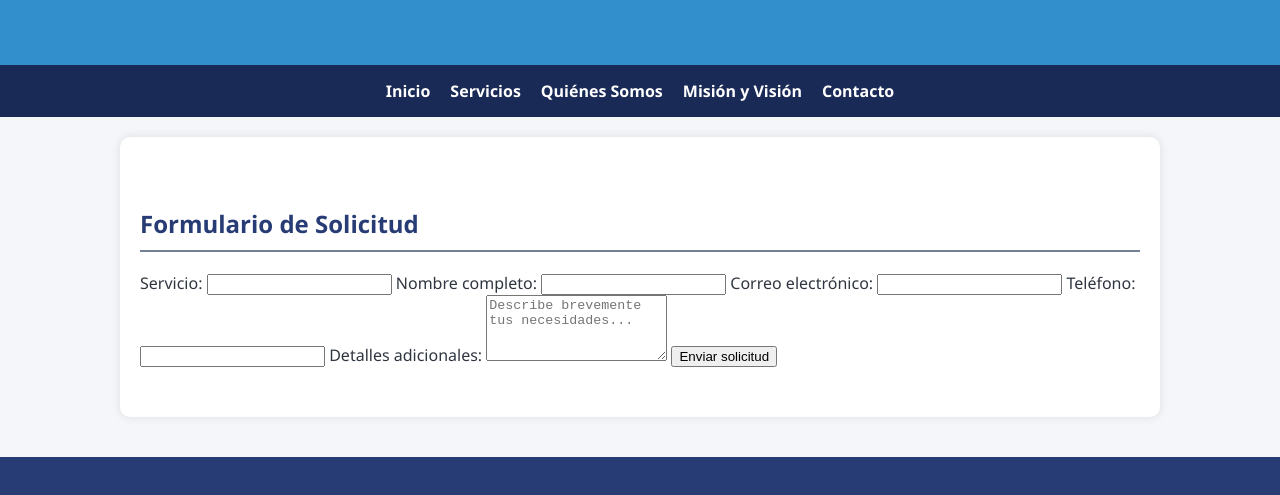
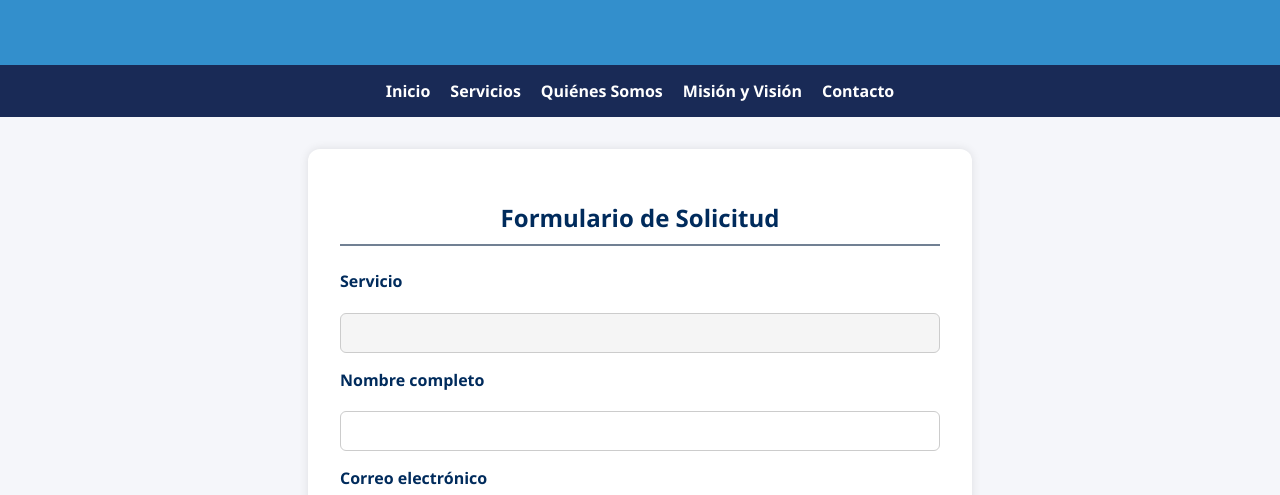
Before and after one commit to GAZA16/techsecuresolutionsj, a plain HTML site: page solicitar-servicio.html in a window 1280 px wide. Shown: the part 283-778 px from the top of the page. Drawn offline with Linux system fonts and the light colour scheme.

Commit message:
fomulario ordenado

```diff
--- a/solicitar-servicio.html
+++ b/solicitar-servicio.html
@@ -5,6 +5,62 @@
   <meta name="viewport" content="width=device-width, initial-scale=1.0">
   <title>Solicitar Servicio | TechSecure Solutions</title>
   <link rel="stylesheet" href="style.css">
+  <style>
+    /* --- Ajustes visuales del formulario --- */
+    section {
+      max-width: 600px;
+      margin: 2em auto;
+      background: #fff;
+      padding: 2em;
+      border-radius: 12px;
+      box-shadow: 0 0 10px rgba(0,0,0,0.1);
+    }
+
+    form {
+      display: flex;
+      flex-direction: column;
+      gap: 1em;
+    }
+
+    label {
+      font-weight: 600;
+      color: #002b5c;
+      margin-bottom: 0.3em;
+    }
+
+    input, textarea, button {
+      padding: 10px;
+      border: 1px solid #ccc;
+      border-radius: 6px;
+      font-size: 1em;
+      width: 100%;
+      box-sizing: border-box;
+    }
+
+    input[readonly] {
+      background-color: #f5f5f5;
+      color: #555;
+    }
+
+    button {
+      background-color: #002b5c;
+      color: #fff;
+      cursor: pointer;
+      border: none;
+      font-weight: bold;
+      transition: 0.3s;
+    }
+
+    button:hover {
+      background-color: #0056b3;
+    }
+
+    h2 {
+      text-align: center;
+      color: #002b5c;
+      margin-bottom: 1em;
+    }
+  </style>
 </head>
 <body>
   <header>
@@ -24,40 +80,22 @@
   <section>
     <h2>Formulario de Solicitud</h2>
     <form action="https://formspree.io/f/xzzjowvk" method="POST">
-    <label for="servicio">Servicio:</label>
+      <label for="servicio">Servicio</label>
       <input type="text" id="servicio" name="servicio" readonly>
 
-    <label for="nombre">Nombre completo:</label>
+      <label for="nombre">Nombre completo</label>
       <input type="text" id="nombre" name="nombre" required>
 
-    <label for="correo">Correo electrónico:</label>
+      <label for="correo">Correo electrónico</label>
       <input type="email" id="correo" name="correo" required>
 
-    <label for="telefono">Teléfono:</label>
+      <label for="telefono">Teléfono</label>
       <input type="tel" id="telefono" name="telefono" required>
 
-    <label for="detalle">Detalles adicionales:</label>
+      <label for="detalle">Detalles adicionales</label>
       <textarea id="detalle" name="detalle" rows="4" placeholder="Describe brevemente tus necesidades..."></textarea>
 
-    <!-- Configuración de FormSubmit -->
+      <!-- Configuración de Formspree -->
       <input type="hidden" name="_next" value="https://gaza16.github.io/techsecuresolutions/gracias.html">
       <input type="hidden" name="_captcha" value="false">
-    <input type="hidden" name="_subject" value="Nueva solicitud de servicio - TechSecure Solutions">
-
-    <button type="submit">Enviar solicitud</button>
-  </form>
-</section>
-
-
-
-  <script>
-    // 🔹 Captura el servicio desde la URL (por ejemplo: ?servicio=camaras)
-    const params = new URLSearchParams(window.location.search);
-    document.getElementById("servicio").value = params.get("servicio") || "";
-  </script>
-
-  <footer>
-    <p>© 2025 TechSecure Solutions — Todos los derechos reservados.</p>
-  </footer>
-</body>
-</html>
+      <input type="hidden" name="_subject" value=_
```
Lines whose indentation alone changed are shown as unchanged.
